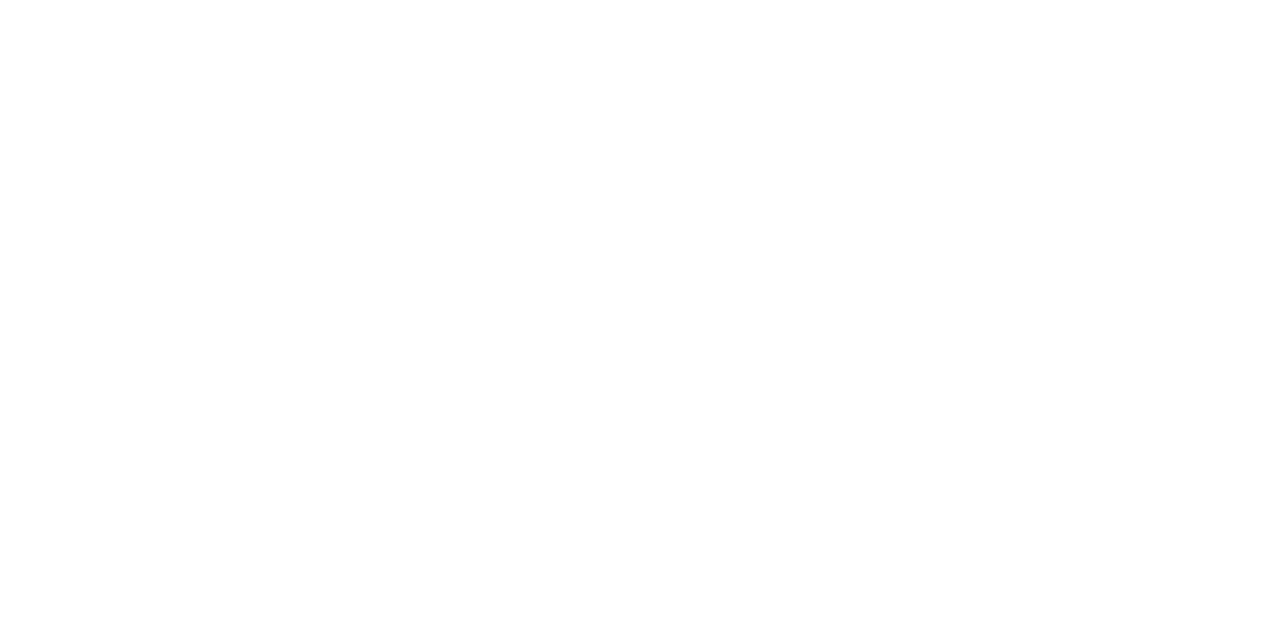
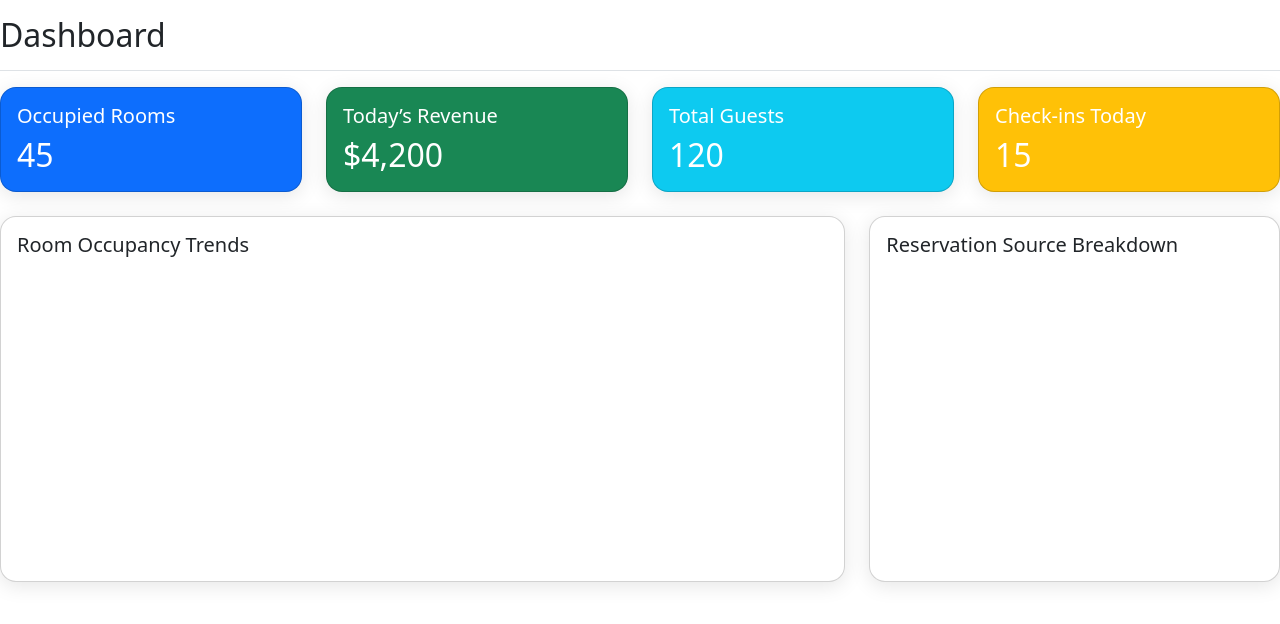
Before and after one commit to koptodev011/Quick-Dine, an Angular app: page /home in a window 1280 px wide. Before the commit this address led to /. Shown: the top 624 px of the page. Built offline with nearby package versions, Linux system fonts and the light colour scheme.

Commit message:
Home page changes

```diff
--- a/src/app/app.component.css
+++ b/src/app/app.component.css
@@ -0,0 +1,46 @@
+.auth-container {
+    min-height: 100vh;
+    display: flex;
+    justify-content: center;
+    align-items: center;
+    background-color: #f5f5f5;
+}
+
+.sidebar {
+    position: fixed;
+    top: 0;
+    bottom: 0;
+    left: 0;
+    z-index: 100;
+    padding: 48px 0 0;
+    box-shadow: inset -1px 0 0 rgba(0, 0, 0, .1);
+}
+
+.sidebar .nav-link {
+    font-weight: 500;
+    color: #333;
+    padding: 0.75rem 1.25rem;
+    margin-bottom: 0.2rem;
+    transition: all 0.3s;
+}
+
+.sidebar .nav-link:hover {
+    background-color: rgba(255, 255, 255, 0.1);
+}
+
+.sidebar .nav-link.active {
+    background-color: #0d6efd;
+}
+
+/* Responsive adjustments */
+@media (max-width: 767.98px) {
+    .sidebar {
+        position: static;
+        height: auto;
+        padding-top: 0;
+    }
+
+    main {
+        margin-left: 0 !important;
+    }
+}
--- a/src/app/features/auth/login/login.component.ts
+++ b/src/app/features/auth/login/login.component.ts
@@ -11,7 +11,7 @@
   HttpErrorResponse,
 } from "@angular/common/http";
 import { CommonModule } from "@angular/common";
-import { RouterLink } from "@angular/router";
+import { Router, RouterLink } from "@angular/router";
 
 @Component({
   selector: "app-login",
@@ -24,7 +24,7 @@
   submitted = false;
   errorMessage = "";
 
-  constructor(private fb: FormBuilder, private http: HttpClient) {
+  constructor(private fb: FormBuilder, private http: HttpClient, private router: Router) {
     this.loginForm = this.fb.group({
       email: ["", [Validators.required, Validators.email]],
       password: ["", Validators.required],
@@ -49,7 +49,7 @@
         next: (res) => {
           console.log("Login successful:", res);
           localStorage.setItem("token", res.token);
-          alert("Login successful!");
+          this.router.navigate(["/home"]);
         },
         error: (err: HttpErrorResponse) => {
           console.log("Login failed");
--- /dev/null
+++ b/src/home/home-page/home-page.component.css
@@ -0,0 +1,19 @@
+.card {
+    border-radius: 16px;
+    box-shadow: 0 4px 20px rgba(0, 0, 0, 0.1);
+  }
+
+  .sidebar {
+    border-right: 1px solid #444;
+    min-height: 100vh;
+  }
+
+  .nav-link.active {
+    background-color: #0d6efd;
+    border-radius: 8px;
+  }
+
+  .nav-link {
+    padding: 12px 16px;
+    font-weight: 500;
+  }
--- /dev/null
+++ b/src/home/home-page/home-page.component.html
@@ -0,0 +1,59 @@
+<div class="d-flex justify-content-between flex-wrap flex-md-nowrap align-items-center pt-3 pb-2 mb-3 border-bottom">
+  <h1 class="h2">Dashboard</h1>
+</div>
+
+        <!-- Dashboard Cards -->
+        <div class="row mb-4">
+          <div class="col-md-3">
+            <div class="card bg-primary text-white">
+              <div class="card-body">
+                <h5 class="card-title">Occupied Rooms</h5>
+                <h2 class="card-text">45</h2>
+              </div>
+            </div>
+          </div>
+          <div class="col-md-3">
+            <div class="card bg-success text-white">
+              <div class="card-body">
+                <h5 class="card-title">Today’s Revenue</h5>
+                <h2 class="card-text">$4,200</h2>
+              </div>
+            </div>
+          </div>
+          <div class="col-md-3">
+            <div class="card bg-info text-white">
+              <div class="card-body">
+                <h5 class="card-title">Total Guests</h5>
+                <h2 class="card-text">120</h2>
+              </div>
+            </div>
+          </div>
+          <div class="col-md-3">
+            <div class="card bg-warning text-white">
+              <div class="card-body">
+                <h5 class="card-title">Check-ins Today</h5>
+                <h2 class="card-text">15</h2>
+              </div>
+            </div>
+          </div>
+        </div>
+
+        <!-- Graph Section -->
+        <div class="row">
+          <div class="col-md-8 mb-4">
+            <div class="card">
+              <div class="card-body">
+                <h5 class="card-title">Room Occupancy Trends</h5>
+                <div id="salesChart" style="height: 300px;"></div>
+              </div>
+            </div>
+          </div>
+          <div class="col-md-4 mb-4">
+            <div class="card">
+              <div class="card-body">
+                <h5 class="card-title">Reservation Source Breakdown</h5>
+                <div id="orderPieChart" style="height: 300px;"></div>
+              </div>
+            </div>
+          </div>
+        </div>
```
Also changed, not shown: src/app/app.component.ts (+7 -6 lines), src/app/app.routes.ts (+5 -2 lines), src/home/home-page/home-page.component.ts (added, +12 -0 lines), src/app/app.component.html (line endings or trailing spaces), 1 other file (tests, documents, lock files or other folders).
